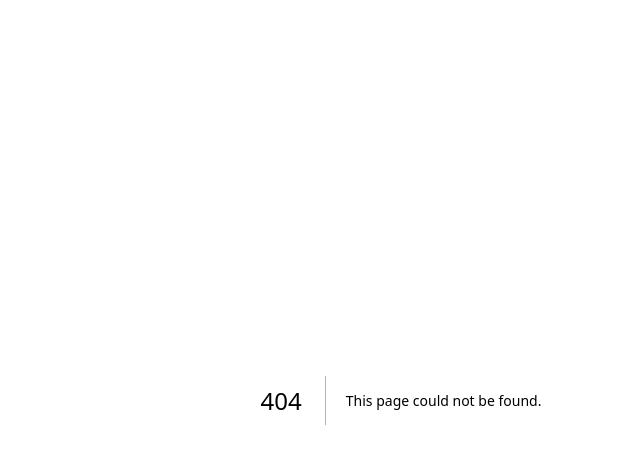
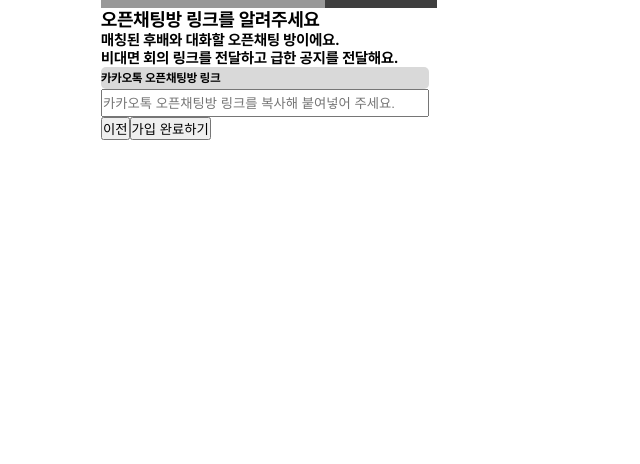
Before and after one commit to WE-ARE-RACCOONS/postgraduate-front, a Next.js app: page /add-chat-link in a window 1280 px wide. Before the commit this address had no page. Shown: the top 464 px of the page, without its empty margins (239-879 px from the left). Built offline with nearby package versions, Linux system fonts and the light colour scheme.

Commit message:
RAC-167 feat: 오픈채팅방 링크 페이지 구현

```diff
--- /dev/null
+++ b/src/app/add-chat-link/page.tsx
@@ -0,0 +1,80 @@
+'use client';
+import ProgressBar from "@/components/Bar/ProgressBar";
+import SingleValidator from "@/components/Validator/SingleValidator";
+import { PROFILE_DIRECTION, PROFILE_PLACEHOLDER, PROFILE_SUB_DIRECTION } from "@/constants/form/cProfileForm";
+import { sChatLink } from "@/stores/senior";
+import { useAtom } from "jotai";
+import { useRouter } from "next/navigation";
+import { useEffect, useState } from "react";
+import styled from "styled-components";
+
+function AddChatLinkPage() {
+  const [chatLink, setChatLink] = useAtom(sChatLink);
+  const [flag, setFlag] = useState(false);
+  const router = useRouter();
+
+  useEffect(() => {
+    if(chatLink) {
+      const targetForm = document.querySelector('#add-chat-link-form') as HTMLInputElement;
+      targetForm.value = chatLink;
+      return;
+    }
+  }, []);
+
+  const handleClick = () => {
+    if(!chatLink) {
+      setFlag(true);
+      return;
+    }
+
+    if(chatLink) {
+      router.push('/profile/done');
+      return;
+    }
+  }
+
+  return(
+    <AddChatLinkContainer>
+      <ProgressBar activeNum={2} />
+      <h3 id="add-chat-link-direction">{PROFILE_DIRECTION.addChatLink}</h3>
+      <div id="add-chat-link-sub-direction">{PROFILE_SUB_DIRECTION.addChatLink}</div>
+      <div>
+        <div id="add-chat-link-kakao">카카오톡 오픈채팅방 링크</div>
+        <input type="text" id="add-chat-link-form" placeholder={PROFILE_PLACEHOLDER.addChatLink} onChange={(e) => {setChatLink(e.currentTarget.value)}} />
+      </div>
+      {flag && <SingleValidator textColor="#FF0000" msg="오픈채팅방 링크를 입력해주세요" />}
+      <div id="add-chat-link-btn-container">
+        <button onClick={() => {router.back()}}>이전</button>
+        <button onClick={handleClick}>가입 완료하기</button>
+      </div>
+    </AddChatLinkContainer>
+  )
+}
+
+export default AddChatLinkPage;
+
+const AddChatLinkContainer = styled.div`
+  width: inherit;
+  height: 100%;
+  white-space: pre-line;
+
+  #add-chat-link-sub-direction {
+    font-size: 15px;
+    font-weight: 600;
+  }
+
+  #add-chat-link-kakao {
+    width: 20.5rem;
+    height: 1.375rem;
+    font-size: 12px;
+    font-weight: 700;
+    border-radius: 5px;
+    background-color: #d9d9d9;
+    line-height: 1.375rem;
+  }
+
+  #add-chat-link-form {
+    width: 20.5rem;
+    height: 1.75rem;
+  }
+`
--- a/src/stores/senior.ts
+++ b/src/stores/senior.ts
@@ -20,3 +20,4 @@ export const sSingleIntroduce = atom<string>('');
 export const sMultiIntroduce = atom<string>('');
 export const sRecommendedFor = atom<string>('');
 export const sAbleTime = atom<string>('');
+export const sChatLink = atom<string>('');
```
